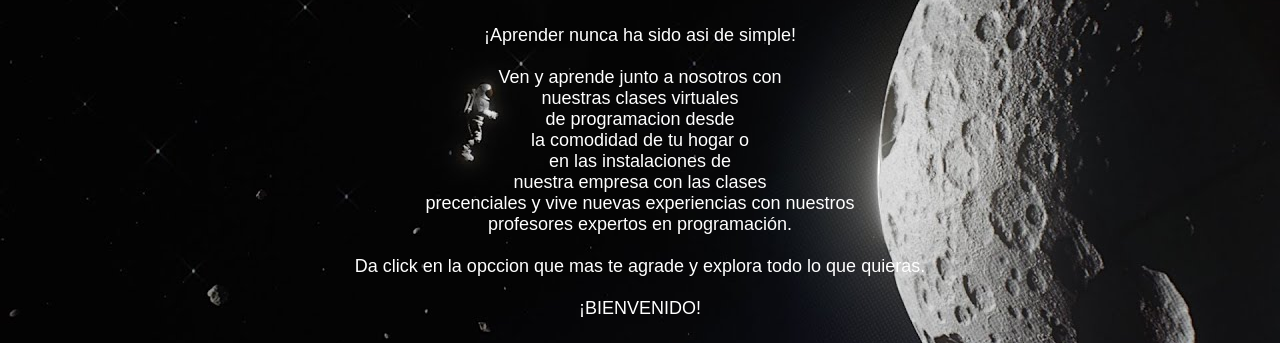
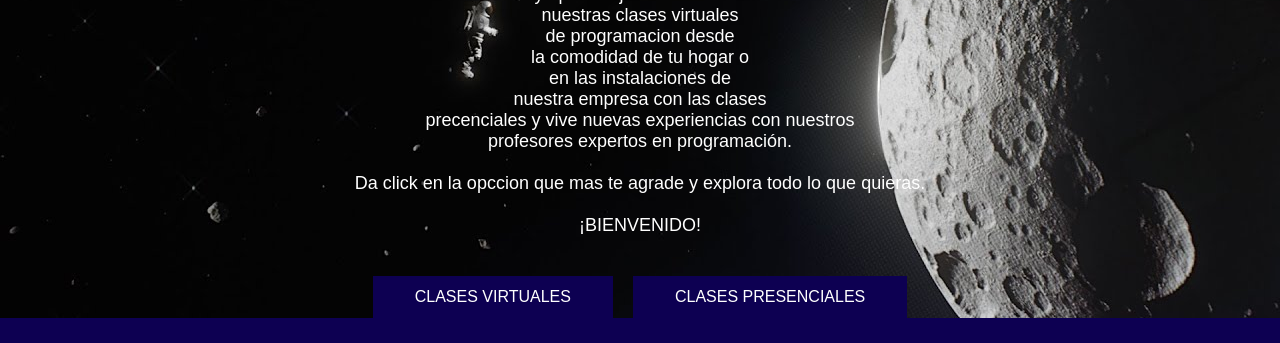
Before and after one commit to Tostiloco3570/Clases-virtuales, a plain HTML site: page index.html in a window 1280 px wide. Shown: the part 299-642 px from the top of the page. Drawn offline with Linux system fonts and the light colour scheme.

Commit message:
modified:   style.css

```diff
--- a/style.css
+++ b/style.css
@@ -58,7 +58,7 @@ body {
 }
 
 .header {
-    min-height: 90vh;
+    min-height: 20%;
     background: url(img/teaser.jpg) no-repeat center;
     background-size: cover;
 }
```
